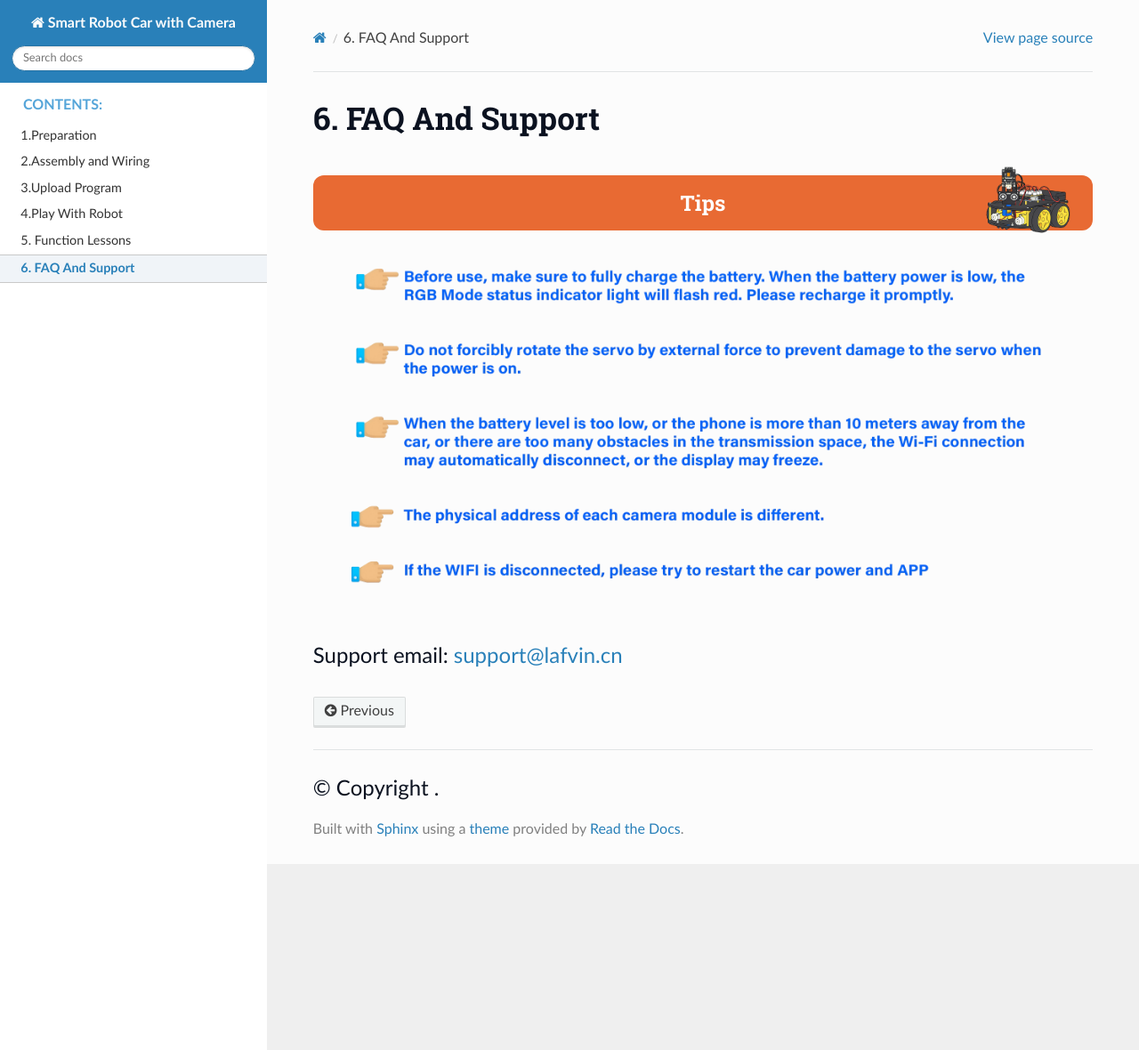
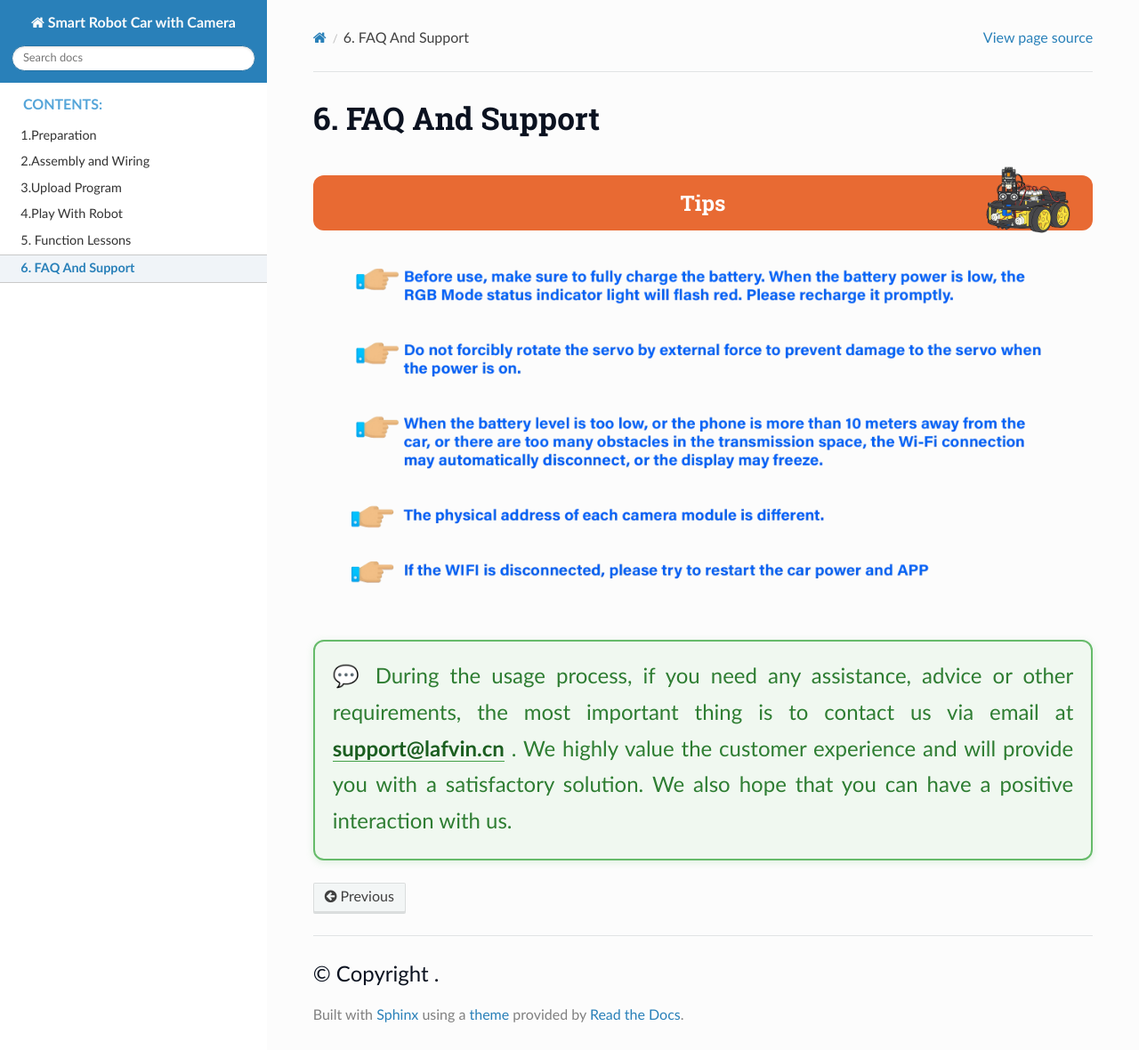
Before and after one commit to lafvintech/LAFVIN-Smart-Robot-Car-with-Camera, a Sphinx documentation site: the page built from docs/6_faq_and_support.rst, in a window 1280 px wide and 1180 px high. Shown: the whole window at 89% size. Built offline with Sphinx 7.4.7 and the Read the Docs theme 3.1.0, drawn with Linux system fonts in a browser that asks for light colours.

Commit message:
perf(config, docs): tune robot motion parameters and update support contact docs
- Adjust line-tracking normal speed to 80, obstacle avoidance detection distance to 18 cm, and obstacle avoidance turning speed to 60
- Update the support contact sections in the preparation and FAQ documents, improve the presentation style, and add customer service details

```diff
--- a/docs/1_preparation.rst
+++ b/docs/1_preparation.rst
@@ -21,9 +21,10 @@ The LAFVIN Smart Robot Car with Camera is an open-source DIY kit featuring real-
 .. raw:: html
 
    <div style="background: #f0f8f0; border: 2px solid #66bb6a; border-radius: 12px; padding: 20px; margin: 25px 0; box-shadow: 0 2px 8px rgba(102,187,106,0.2);">
-     <p style="font-size:17px; margin:0; line-height:1.6; color:#2e7d32;">
-       💬 If you need any help, suggestions, or have other requests, please contact us first via email at:
+     <p style="font-size:17px; margin:0; line-height:1.6; color:#2e7d32; text-align:justify; text-justify:inter-word;">
+       💬 During the usage process, if you need any assistance, advice or other requirements, the most important thing is to contact us via email at
        <a href="mailto:support@lafvin.cn" style="color:#1b5e20; font-weight:600; text-decoration:none; border-bottom:1px solid #43a047;">support@lafvin.cn</a>
+       . We highly value the customer experience and will provide you with a satisfactory solution. We also hope that you can have a positive interaction with us.
      </p>
    </div>
 .. raw:: html
--- a/docs/6_faq_and_support.rst
+++ b/docs/6_faq_and_support.rst
@@ -11,4 +11,12 @@
      <img src="_static/V44.png" alt="组装示例图" style="max-width:100%; height:auto; margin-top:0px;margin-bottom:20px;">
    </div>
 
-Support email: support@lafvin.cn
+.. raw:: html
+
+   <div style="background: #f0f8f0; border: 2px solid #66bb6a; border-radius: 12px; padding: 20px; margin: 25px 0; box-shadow: 0 2px 8px rgba(102,187,106,0.2);">
+     <p style="font-size:17px; margin:0; line-height:1.6; color:#2e7d32; text-align:justify; text-justify:inter-word;">
+       💬 During the usage process, if you need any assistance, advice or other requirements, the most important thing is to contact us via email at
+       <a href="mailto:support@lafvin.cn" style="color:#1b5e20; font-weight:600; text-decoration:none; border-bottom:1px solid #43a047;">support@lafvin.cn</a>
+       . We highly value the customer experience and will provide you with a satisfactory solution. We also hope that you can have a positive interaction with us.
+     </p>
+   </div>
```
Also changed, not shown: 1 other file.
